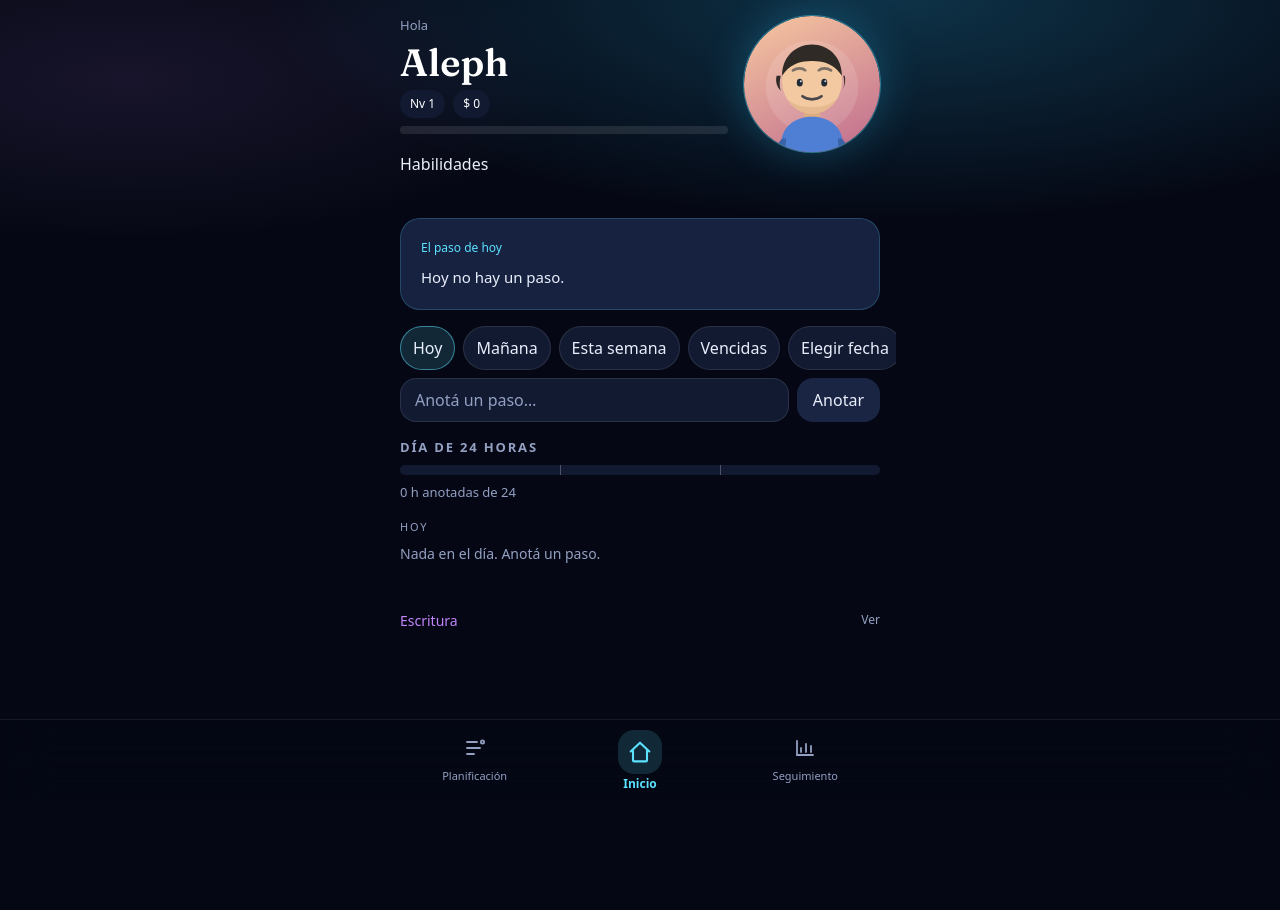
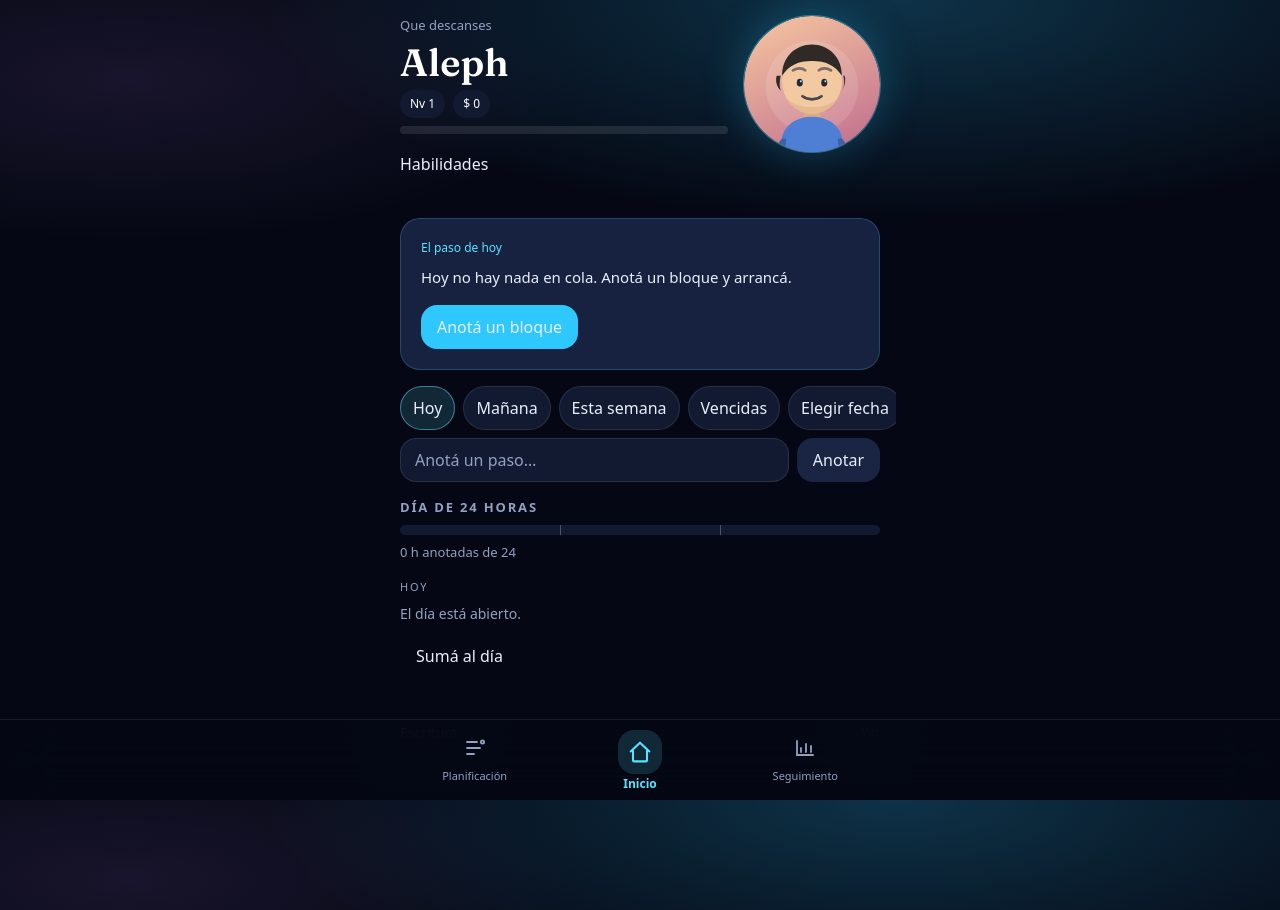
Before and after one commit to DamiSchlei/aleph, a React (Vite) app: page / in a window 1280 px wide. Before the commit the page ends 800 px from the top, so only its background shows below. Built offline with nearby package versions, Linux system fonts and the light colour scheme.

Commit message:
feat(home): day-part greeting and empty-state CTAs
Slice 1 of UX-CRAFT: local-clock greeting, Composer focus id,
and one empty CTA on TodayStep and Agenda that focuses the composer
without creating a task or opening TaskFormSheet.

Co-authored-by: DamiSchlei <DamiSchlei@users.noreply.github.com>

```diff
--- a/src/components/home/Agenda.tsx
+++ b/src/components/home/Agenda.tsx
@@ -7,7 +7,7 @@ import { agendaTasks, isTaskOverdue, type AgendaFilter } from '@/data/selectors'
 import { useAleph } from '@/data/store'
 import { formatHours, formatLongDate } from '@/i18n/format'
 import { isTaskDone } from '@/domain/economy'
-import { cx } from '@/components/ui/primitives'
+import { Button, cx } from '@/components/ui/primitives'
 import type { Task } from '@/domain/types'
 
 const AGENDA_MAX = 4
@@ -46,7 +46,19 @@ export function Agenda({
       <p className="text-[11px] font-medium tracking-[0.16em] text-text-3 uppercase">{title}</p>
 
       {tasks.length === 0 ? (
-        <p className="text-[14px] leading-relaxed text-text-3">{t('home.agendaEmpty')}</p>
+        <>
+          <p className="text-[14px] leading-relaxed text-text-3">{t('home.agendaEmpty')}</p>
+          <Button
+            variant="ghost"
+            className="self-start"
+            onClick={() => {
+              document.getElementById('home-composer-input')?.focus()
+              document.getElementById('home-composer-input')?.scrollIntoView({ block: 'center', behavior: 'smooth' })
+            }}
+          >
+            {t('home.agendaEmptyCta')}
+          </Button>
+        </>
       ) : (
         <ul className="flex flex-col gap-2">
           {visible.map((task) => {
--- a/src/components/home/Composer.tsx
+++ b/src/components/home/Composer.tsx
@@ -22,6 +22,7 @@ export function Composer({ filter, pickDate }: { filter: AgendaFilter; pickDate:
       }}
     >
       <Input
+        id="home-composer-input"
         value={title}
         onChange={(e) => setTitle(e.target.value)}
         placeholder={t('home.proposePlaceholder')}
--- a/src/components/home/TodayStep.tsx
+++ b/src/components/home/TodayStep.tsx
@@ -43,7 +43,18 @@ export function TodayStep() {
           </div>
         </>
       ) : (
-        <p className="mt-2 text-[15px] leading-relaxed text-text-2">{t('home.stepTodayEmpty')}</p>
+        <>
+          <p className="mt-2 text-[15px] leading-relaxed text-text-2">{t('home.stepTodayEmpty')}</p>
+          <Button
+            className="mt-4"
+            onClick={() => {
+              document.getElementById('home-composer-input')?.focus()
+              document.getElementById('home-composer-input')?.scrollIntoView({ block: 'center', behavior: 'smooth' })
+            }}
+          >
+            {t('home.stepTodayCta')}
+          </Button>
+        </>
       )}
       {completionDialog}
       <TaskFormSheet
--- /dev/null
+++ b/src/i18n/dayMoment.ts
@@ -0,0 +1,10 @@
+export type DayMoment = 'morning' | 'afternoon' | 'evening' | 'night'
+
+/** Local clock. morning 5–11, afternoon 12–17, evening 18–21, night 22–4. */
+export function dayMoment(now: Date = new Date()): DayMoment {
+  const h = now.getHours()
+  if (h >= 5 && h < 12) return 'morning'
+  if (h >= 12 && h < 18) return 'afternoon'
+  if (h >= 18 && h < 22) return 'evening'
+  return 'night'
+}
--- a/src/locales/en.json
+++ b/src/locales/en.json
@@ -109,9 +109,16 @@
     "proposePlaceholder": "Jot down a step…",
     "proposeCta": "Add",
     "agendaTitle": "Today",
-    "greeting": "Hello",
+    "greeting": {
+      "morning": "Good morning",
+      "afternoon": "Good afternoon",
+      "evening": "Good evening",
+      "night": "Good night"
+    },
+    "greetingFallback": "Good morning",
     "stepToday": "Today's step",
-    "stepTodayEmpty": "No step for today.",
+    "stepTodayEmpty": "Nothing queued for today. Name one block and start.",
+    "stepTodayCta": "Note a block",
     "seeDay": "See the day",
     "writingTitle": "Writing",
     "writingHint": "Walker and literature stay folded until you open them.",
@@ -120,7 +127,8 @@
     "moveCta": "Move",
     "seriesMissed": "{{count}} block(s) dropped this week.",
     "seriesHeld": "You held the blocks this week.",
-    "agendaEmpty": "Nothing in the day. Jot a step.",
+    "agendaEmpty": "The day is open.",
+    "agendaEmptyCta": "Add to the day",
     "agendaCount": "{{done}} of {{total}} done",
     "undatedTitle": "No date",
     "filters": {
--- a/src/locales/es.json
+++ b/src/locales/es.json
@@ -109,9 +109,16 @@
     "proposePlaceholder": "Anotá un paso…",
     "proposeCta": "Anotar",
     "agendaTitle": "Hoy",
-    "greeting": "Hola",
+    "greeting": {
+      "morning": "Buen día",
+      "afternoon": "Buenas tardes",
+      "evening": "Buenas noches",
+      "night": "Que descanses"
+    },
+    "greetingFallback": "Buen día",
     "stepToday": "El paso de hoy",
-    "stepTodayEmpty": "Hoy no hay un paso.",
+    "stepTodayEmpty": "Hoy no hay nada en cola. Anotá un bloque y arrancá.",
+    "stepTodayCta": "Anotá un bloque",
     "seeDay": "Ver el día",
     "writingTitle": "Escritura",
     "writingHint": "El walker y la literatura quedan plegados hasta que los abras.",
@@ -120,7 +127,8 @@
     "moveCta": "Mové",
     "seriesMissed": "Se cayeron {{count}} bloque(s) esta semana.",
     "seriesHeld": "Esta semana sostuviste los bloques.",
-    "agendaEmpty": "Nada en el día. Anotá un paso.",
+    "agendaEmpty": "El día está abierto.",
+    "agendaEmptyCta": "Sumá al día",
     "agendaCount": "{{done}} de {{total}} listas",
     "undatedTitle": "Sin fecha",
     "filters": {
--- a/src/pages/HomePage.tsx
+++ b/src/pages/HomePage.tsx
@@ -14,6 +14,7 @@ import { useFeedback } from '@/app/FeedbackProvider'
 import { useAleph } from '@/data/store'
 import { agendaCalendarDay, attendingResults, weekSeriesPulse, type AgendaFilter } from '@/data/selectors'
 import { startOfWeek } from '@/domain/dates'
+import { dayMoment } from '@/i18n/dayMoment'
 import { formatMoney } from '@/i18n/format'
 
 const HERO_CLASS = 'flex items-start gap-4'
@@ -39,7 +40,7 @@ export function HomePage() {
     <div className="flex flex-col pt-4 pb-10">
       <header className={HERO_CLASS}>
         <div className="flex min-w-0 flex-1 flex-col gap-2">
-          <p className="text-[13px] text-text-3">{t('home.greeting')}</p>
+          <p className="text-[13px] text-text-3">{t(`home.greeting.${dayMoment()}`)}</p>
           <h1 className="font-display text-[38px] leading-none text-white">{character.name}</h1>
           <div className="flex flex-wrap items-center gap-2">
             <span className="inline-flex h-7 items-center rounded-full bg-ink-800 px-2.5 text-[12px] text-white">
```
Also changed, not shown: 1 other file (tests, documents, lock files or other folders).
